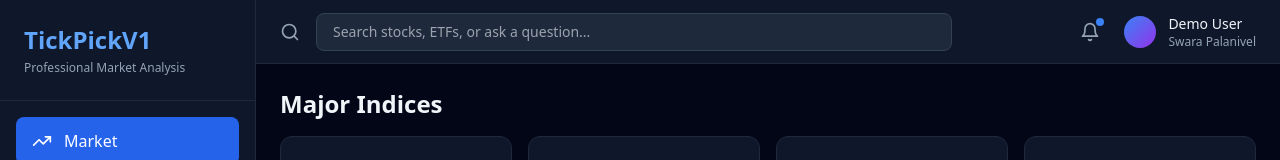
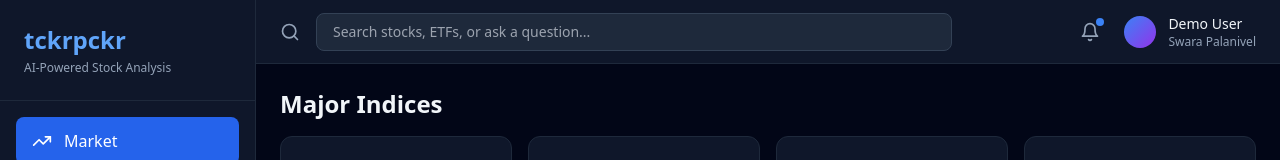
Before and after one commit to swarapala/tckrpckr, a React (Vite) app: page / in a window 1280 px wide. Both pictures are taken after a click on the button "Enter Demo". Shown: the top 160 px of the page. Built offline with nearby package versions, Linux system fonts and the light colour scheme; no server answers.

Commit message:
tckrpckr

```diff
--- a/src/components/Dashboard.tsx
+++ b/src/components/Dashboard.tsx
@@ -52,8 +52,8 @@ const Dashboard: React.FC = () => {
         ${sidebarOpen ? 'translate-x-0' : '-translate-x-full lg:translate-x-0'}
       `}>
         <div className="p-6 border-b border-slate-800">
-          <h1 className="text-2xl font-bold text-blue-400">TickPickV1</h1>
-          <p className="text-xs text-slate-400 mt-1">Professional Market Analysis</p>
+          <h1 className="text-2xl font-bold text-blue-400">tckrpckr</h1>
+          <p className="text-xs text-slate-400 mt-1">AI-Powered Stock Analysis</p>
         </div>
 
         <nav className="flex-1 p-4">
--- a/src/components/Settings.tsx
+++ b/src/components/Settings.tsx
@@ -98,8 +98,7 @@ const Settings: React.FC = () => {
 
       {/* About */}
       <div className="bg-slate-900 rounded-xl p-6 border border-slate-800">
-        <h2 className="text-xl font-semibold mb-4">About TickPickV1</h2>
-        <div className="space-y-3 text-sm">
+        <h2 className="text-xl font-semibold mb-4">About tckrpckr</h2>        <div className="space-y-3 text-sm">
           <div className="flex justify-between p-3 bg-slate-800 rounded-lg">
             <span className="text-slate-400">Version</span>
             <span className="font-medium">1.0.0 Beta</span>
```
